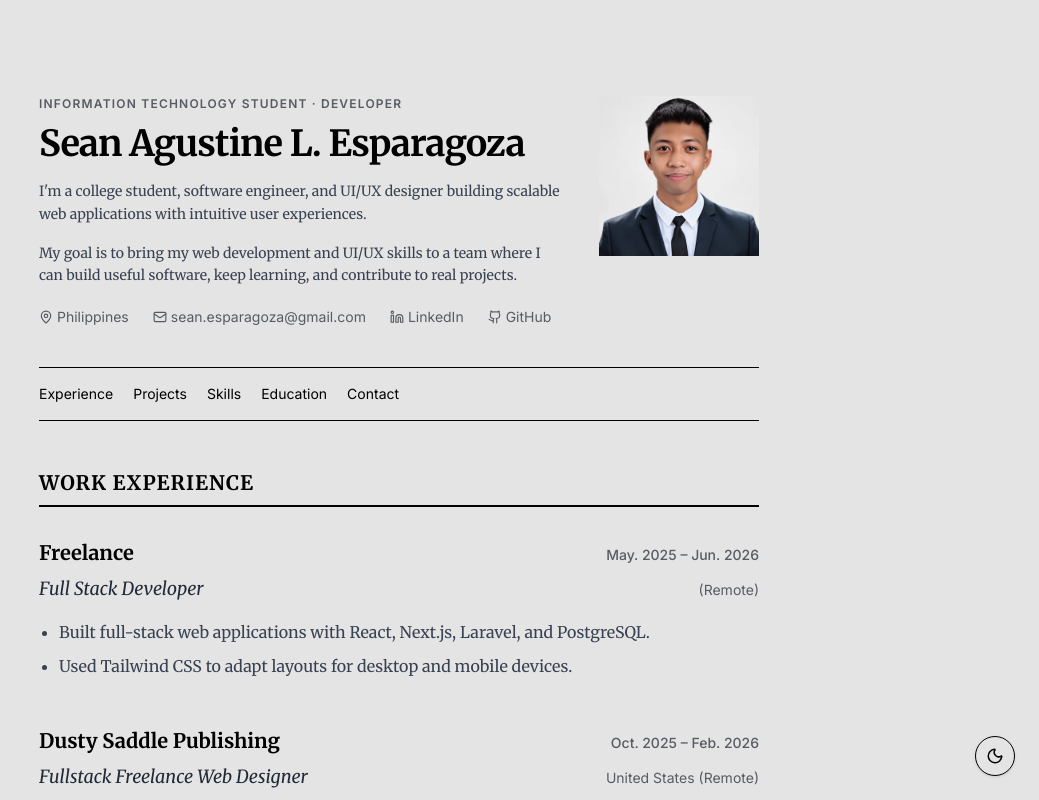
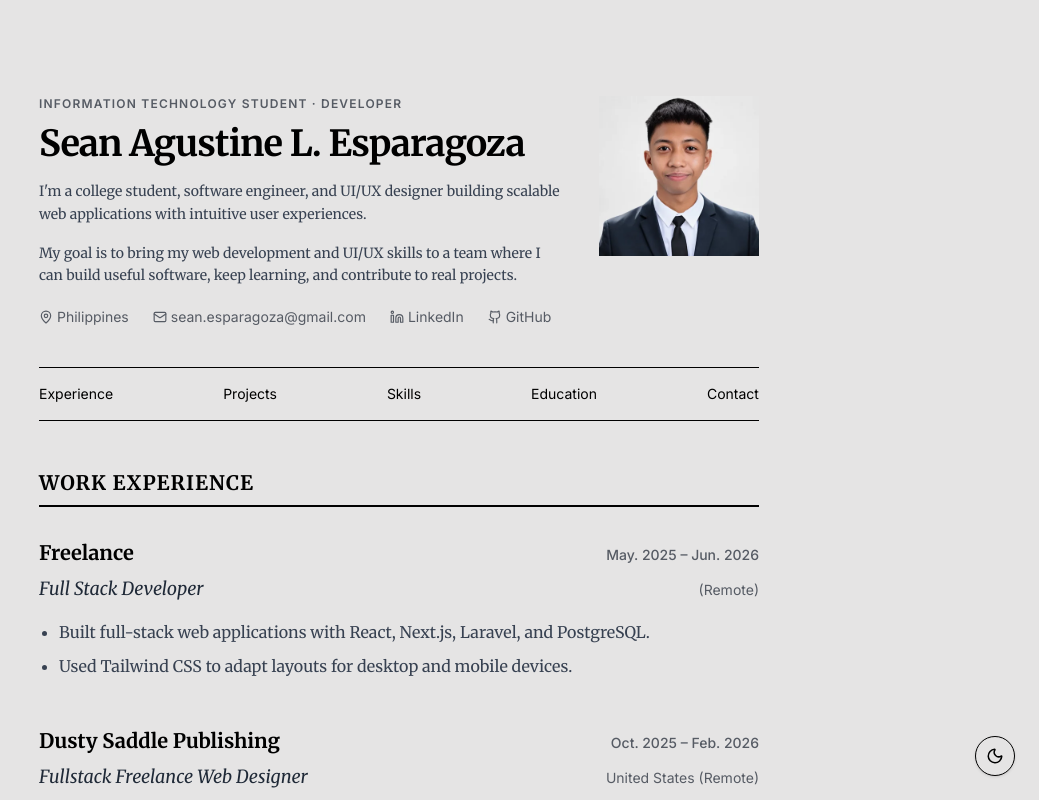
Before and after one commit to agustinelumandong/cshan.dev, a React (Vite) app: page / in a window 1280 px wide. Shown: the top 800 px of the page, without its empty margins (241-1280 px from the left). Built offline with nearby package versions, Linux system fonts and the light colour scheme.

Commit message:
style: spread CV navigation links across available width

```diff
--- a/src/App.tsx
+++ b/src/App.tsx
@@ -40,7 +40,7 @@ export default function App() {
       <a className="skip-link no-print" href="#main-content">Skip to content</a>
       <main id="main-content" tabIndex={-1} className="max-w-3xl mx-auto px-6 py-16 sm:py-24 relative">
         <Header theme={theme} />
-        <nav aria-label="CV sections" className="mb-12 flex flex-wrap gap-x-5 gap-y-1 border-y border-[var(--border-strong)] py-2 font-sans text-sm no-print">
+        <nav aria-label="CV sections" className="mb-12 flex flex-wrap justify-between gap-x-6 gap-y-2 border-y border-[var(--border-strong)] py-2 font-sans text-sm no-print">
           <a className="py-2 hover:underline underline-offset-4" href="#experience">Experience</a>
           <a className="py-2 hover:underline underline-offset-4" href="#projects">Projects</a>
           <a className="py-2 hover:underline underline-offset-4" href="#skills">Skills</a>
```
